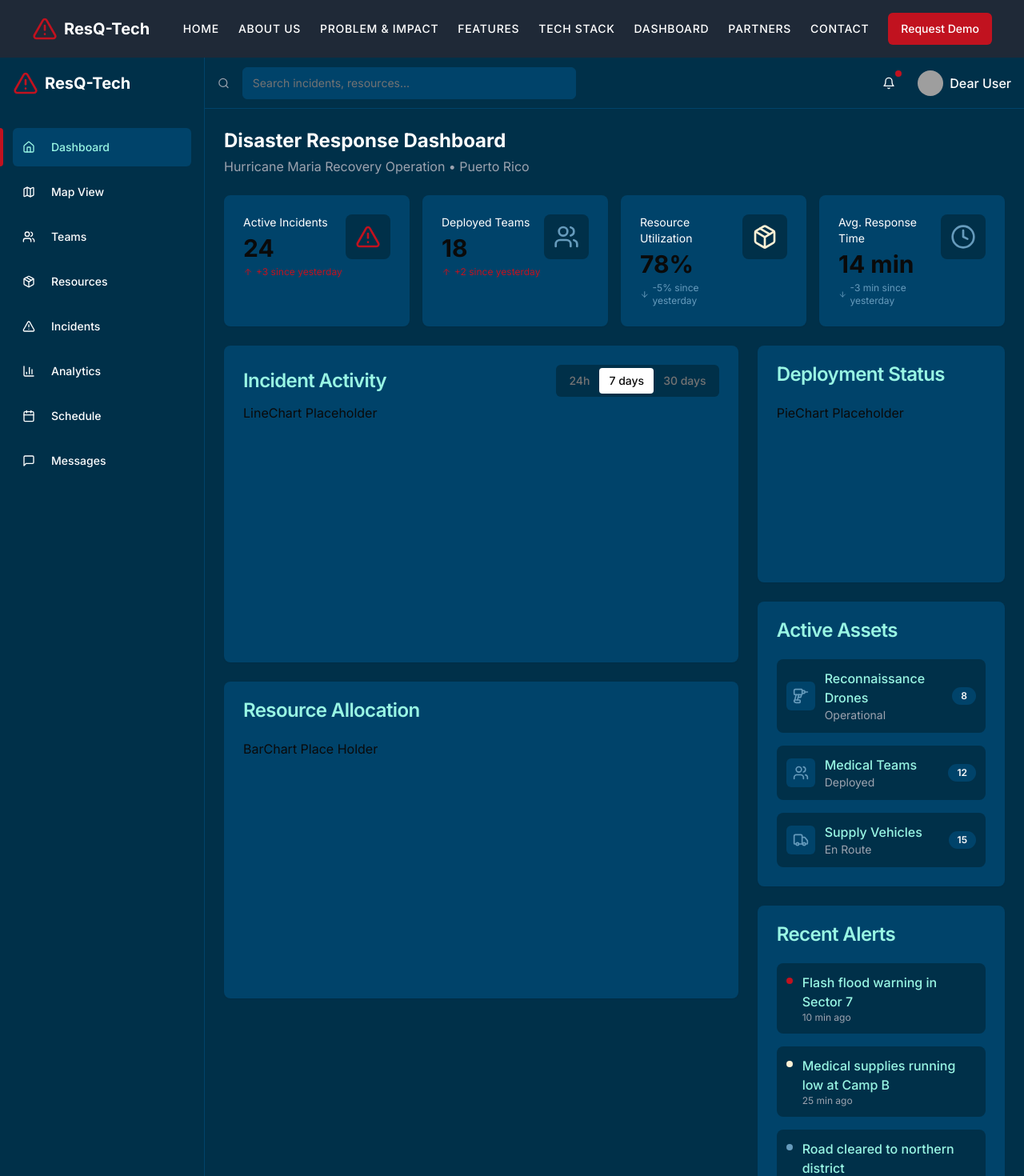
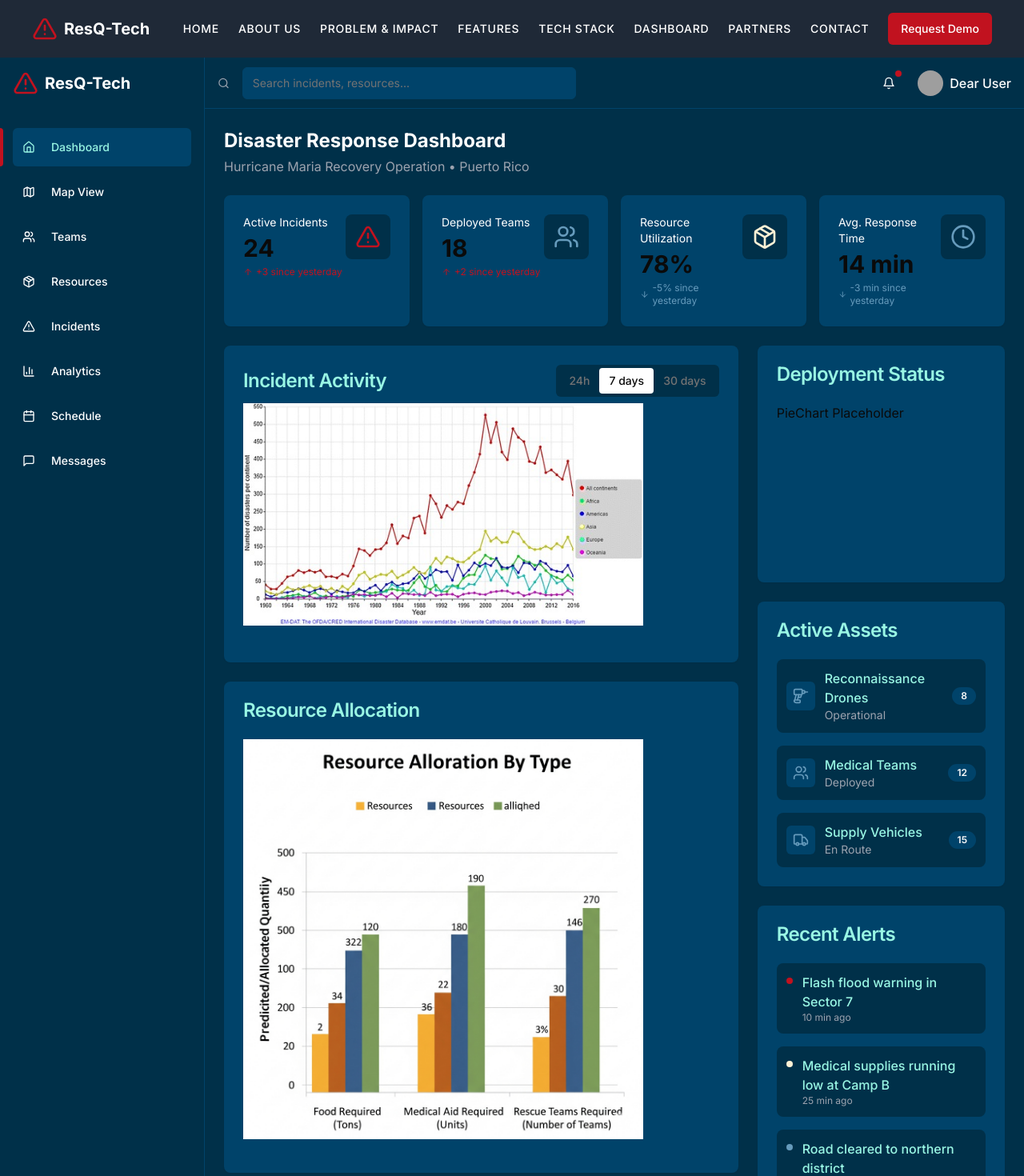
Before and after one commit to poojabhallaa/ResQTech-frontend, a Next.js app: page /dashboard in a window 1280 px wide. Shown: the top 1470 px of the page at 80% size. Built offline with nearby package versions, Linux system fonts and the light colour scheme; grey boxes are pictures that could not be loaded.

Commit message:
added media files

```diff
--- a/app/dashboard/page.tsx
+++ b/app/dashboard/page.tsx
@@ -203,7 +203,12 @@ export default function DashboardPage() {
                 </CardHeader>
                 <CardContent>
                   <div className="h-[300px] w-full">
-                    <LineChart
+                    <Image
+                      src="/linegraph.jpg"
+                      alt="Incident Chart"
+                      width={500}
+                      height={300}
+                      className="object-contain"
                     />
                   </div>
                 </CardContent>
@@ -215,8 +220,13 @@ export default function DashboardPage() {
                   <CardTitle>Resource Allocation</CardTitle>
                 </CardHeader>
                 <CardContent>
-                  <div className="h-[300px]">
-                    <BarChart
+                  <div className="h-[518px]">
+                     <Image
+                      src="/res_alloc.png"
+                      alt="Incident Chart"
+                      width={500}
+                      height={300}
+                      className="object-contain"
                     />
                   </div>
                 </CardContent>
```
Also changed, not shown: public/linegraph.jpg (added), public/res_alloc.png (added).
